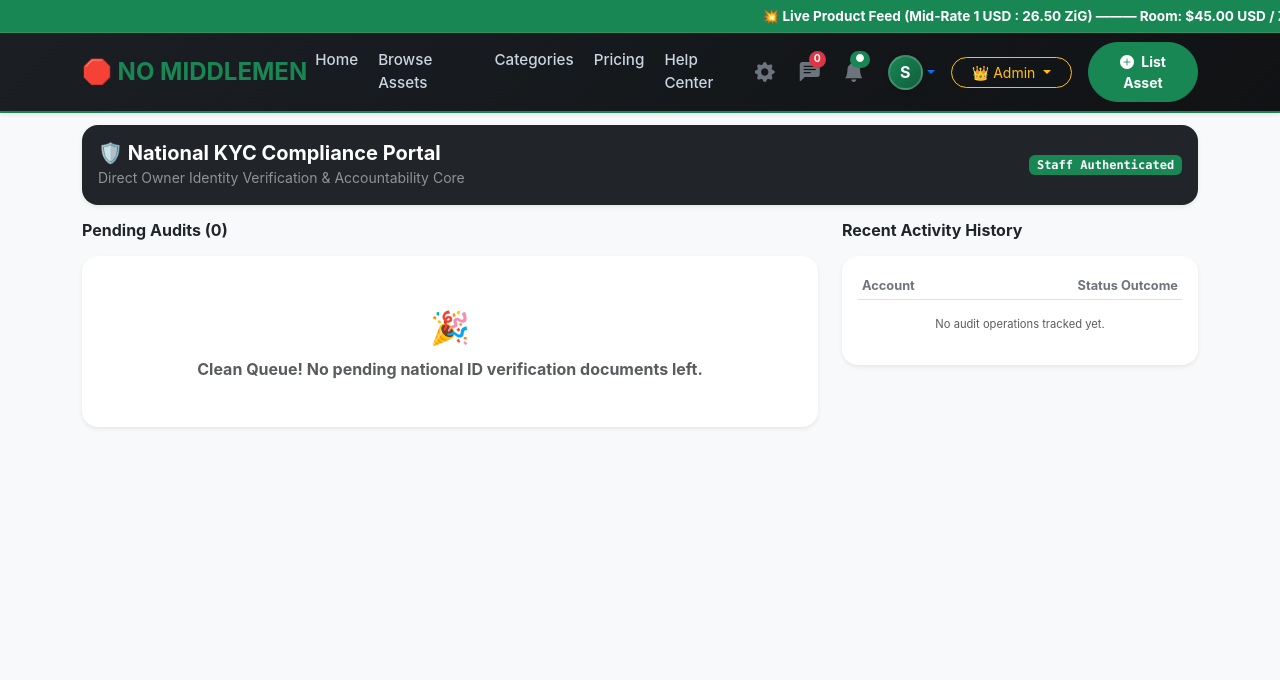
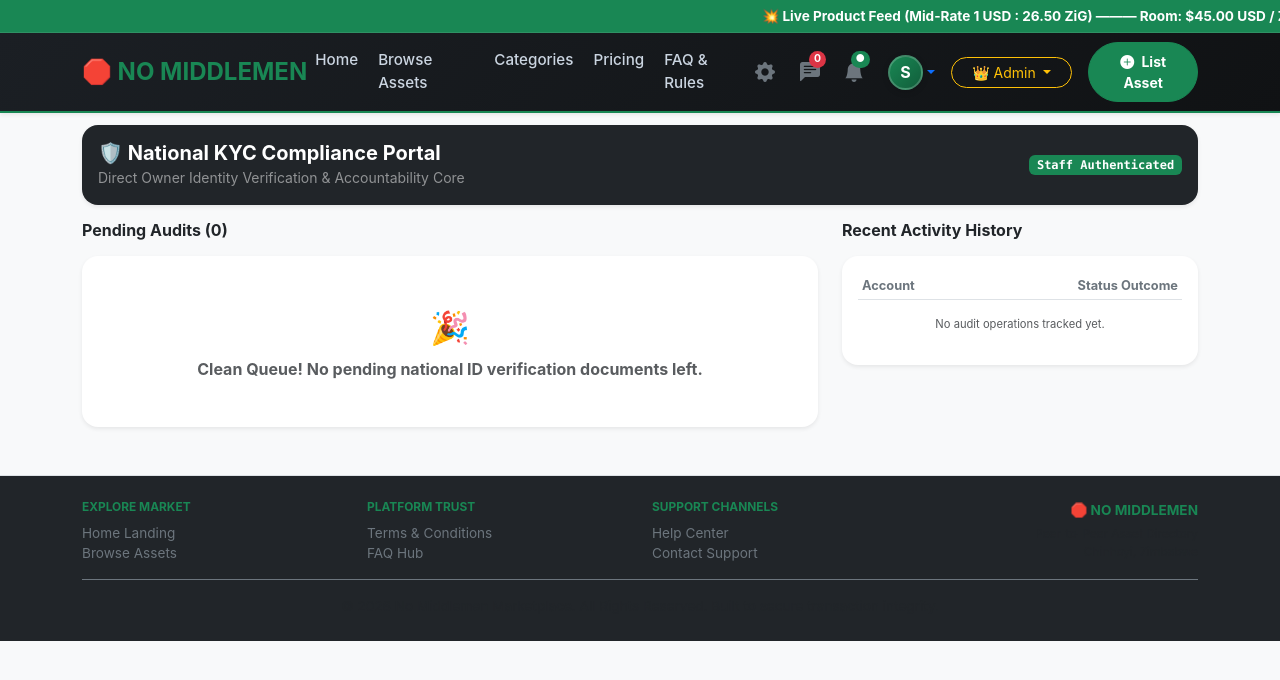
Before and after one commit to simeonmbwani/no-middlemen-market, a Django app: page /accounts/dashboard/compliance/ in a window 1280 px wide. Shown: the top 680 px of the page. Run offline with Django 5.2, Linux system fonts and the light colour scheme; a user stored in the database is signed in; data comes from the database, SQL or seed files in the repository.

Commit message:
Decoupled legal documentation views and added custom structural footer channels

```diff
--- a/listings/templates/base.html
+++ b/listings/templates/base.html
@@ -161,7 +161,7 @@
                         <li class="nav-item"><a class="nav-link nav-link-custom" href="{% url 'listings:list' %}?browse=true">Browse Assets</a></li>
                         <li class="nav-item"><a class="nav-link nav-link-custom" href="#categories-section">Categories</a></li>
                         <li class="nav-item"><a class="nav-link nav-link-custom" href="#pricing">Pricing</a></li>
-                        <li class="nav-item"><a class="nav-link nav-link-custom" href="#" data-bs-toggle="modal" data-bs-target="#settingsModal">Help Center</a></li>
+                        <li class="nav-item"><a class="nav-link nav-link-custom" href="{% url 'accounts:terms_faq' %}">FAQ & Rules</a></li>
                     </ul>
 
                     <div class="d-flex align-items-center gap-3">
@@ -196,7 +196,6 @@
                                     <li><a class="dropdown-item" href="{% url 'accounts:verify_identity' %}"><i class="bi bi-person-vcard-fill me-2"></i> Account Clearance</a></li>
                                     <li><hr class="dropdown-divider"></li>
                                     <li>
-                                       <li>
                                         <form method="POST" action="{% url 'accounts:logout' %}" class="d-block w-100 m-0 p-0">
                                             {% csrf_token %}
                                             <button type="submit" class="dropdown-item text-danger border-0 bg-transparent w-100 text-start py-2 px-3 fw-semibold">
@@ -224,8 +223,8 @@
                                     👑 Admin
                                 </button>
                                 <ul class="dropdown-menu dropdown-menu-end shadow border-0 mt-2 rounded-3">
-                                    <li><a class="dropdown-item fw-bold text-primary" href="{% url 'accounts:compliance_dashboard' %}">🛡️ Compliance Core</a></li>
-                                    <li><a class="dropdown-item" href="/admin/">Django Suite Panel</a></li>
+                                    <li><a class="dropdown-item fw-bold text-primary" href="{% url 'accounts:compliance_dashboard' %}"><i class="bi bi-shield-lock me-2"></i> Compliance Core</a></li>
+                                    <li><a class="dropdown-item" href="/admin/"><i class="bi bi-sliders me-2"></i> Django Suite Panel</a></li>
                                 </ul>
                             </div>
                         {% endif %}
@@ -246,19 +245,19 @@
     <div class="modal fade" id="settingsModal" tabindex="-1" aria-hidden="true">
         <div class="modal-content modal-dialog modal-dialog-scrollable p-3 shadow-lg rounded-4">
             <div class="modal-header border-0 pb-1">
-                <h5 class="modal-title fw-bold">Preferences Hub & Help Center</h5>
+                <h5 class="modal-title fw-bold"><i class="bi bi-sliders2-vertical text-success me-2"></i>Preferences & Control</h5>
                 <button type="button" class="btn-close" data-bs-dismiss="modal"></button>
             </div>
             <div class="modal-body" style="max-height: 75vh; overflow-y: auto;">
 
-                <div class="p-3 rounded mb-3 border bg-light-subtle">
-                    <h6 class="small fw-bold text-success text-uppercase mb-2">⚙️ System Preferences</h6>
+                <div class="p-3 rounded-4 mb-3 border bg-light-subtle">
+                    <h6 class="small fw-bold text-success text-uppercase mb-2"><i class="bi bi-palette2 me-1"></i> App Interface Settings</h6>
 
                     {% if user.is_authenticated %}
                         <div class="p-2.5 rounded mb-3 border border-warning-subtle" style="background-color: rgba(255, 193, 7, 0.04);">
-                            <span class="d-block small text-muted mb-1">Account Clearance Gate:</span>
+                            <span class="d-block small text-muted mb-1">Clearance Tier Verification:</span>
                             {% if user.is_verified_owner %}
-                                <span class="text-success fw-bold small">✓ Status: Verified Active Owner</span>
+                                <span class="text-success fw-bold small"><i class="bi bi-patch-check-fill me-1"></i> Verified Active Owner</span>
                             {% else %}
                                 <a href="{% url 'accounts:verify_identity' %}" class="btn btn-sm btn-warning w-100 fw-bold rounded-3 py-1">Access Verification Portal</a>
                             {% endif %}
@@ -267,7 +266,7 @@
 
                     <form action="{% url 'listings:set_language' %}" method="POST" id="langForm" class="mb-3">
                         {% csrf_token %}
-                        <label class="xsmall text-muted fw-bold mb-1">Language Option</label>
+                        <label class="xsmall text-muted fw-bold mb-1">Ecosystem Localization</label>
                         <select class="form-select form-select-sm mb-2 rounded-3" id="langSelector" name="language">
                             <option value="en">English</option>
                             <option value="sn">ChiShona</option>
@@ -277,87 +276,41 @@
                     </form>
 
                     <div class="mb-2">
-                        <label class="xsmall text-muted fw-bold mb-1">Display Surface Tier</label>
+                        <label class="xsmall text-muted fw-bold mb-1">Display Contrast Engine</label>
                         <div class="d-flex gap-2">
-                            <button class="btn btn-sm btn-outline-secondary w-50 rounded-3" onclick="setBrightness('light')">☀️ Light</button>
+                            <button class="btn btn-sm btn-outline-secondary w-50 rounded-3" onclick="setBrightness('light')">☀️ Light Mode</button>
                             <button class="btn btn-sm btn-dark border w-50 rounded-3" onclick="setBrightness('dark')">🌙 Dark Mode</button>
                         </div>
                     </div>
                 </div>
 
                 <div class="mb-3">
-                    <label class="small fw-bold mb-1 text-uppercase text-secondary font-monospace">⚖️ Terms & Conditions (Explicit)</label>
-                    <div class="accordion" id="modalLegalAccordion">
-
-                        <div class="accordion-item mb-2 border rounded-3 overflow-hidden">
-                            <h2 class="accordion-header">
-                                <button class="accordion-button collapsed py-2.5 small fw-bold" type="button" data-bs-toggle="collapse" data-bs-target="#modalAppFlow">
-                                    🚀 How the App Works & Users
-                                </button>
-                            </h2>
-                            <div id="modalAppFlow" class="accordion-collapse collapse" data-bs-parent="#modalLegalAccordion">
-                                <div class="accordion-body small text-muted" style="font-size: 0.8rem; line-height: 1.5;">
-                                    <strong>Ecosystem Design:</strong> This platform connects asset owners directly with genuine buyers/tenants across Zimbabwe. <br><br>
-                                    <strong>Platform Users:</strong> Restricted exclusively to legitimate item owners, title-holders, and direct buyers. Middlemen, unverified agents, and commission brokers are strictly banned from registering.
-                                </div>
+                    <h6 class="small fw-bold text-secondary text-uppercase mb-2"><i class="bi bi-shield-check me-1"></i> Marketplace Trust Bounds</h6>
+                    <div class="list-group list-group-flush border rounded-4 overflow-hidden shadow-sm" style="font-size: 0.9rem;">
+                        <a href="{% url 'accounts:terms_faq' %}" class="list-group-item list-group-item-action py-2.5 fw-semibold text-primary">
+                            <i class="bi bi-book me-2 text-primary"></i> Standalone Terms & Conditions
+                        </a>
+                        <a href="{% url 'accounts:terms_faq' %}?tab=faq" class="list-group-item list-group-item-action py-2.5 fw-semibold text-primary">
+                            <i class="bi bi-question-circle me-2 text-primary"></i> Read Help Frequently Asked Questions
+                        </a>
+                        {% if user.is_authenticated %}
+                            <a href="{% url 'accounts:password_change' %}" class="list-group-item list-group-item-action py-2.5 text-secondary">
+                                <i class="bi bi-key me-2 text-secondary"></i> Modify Account Secure Password
+                            </a>
+                        {% endif %}
                     </div>
                 </div>
 
-                        <div class="accordion-item mb-2 border rounded-3 overflow-hidden">
-                            <h2 class="accordion-header">
-                                <button class="accordion-button collapsed py-2.5 small fw-bold" type="button" data-bs-toggle="collapse" data-bs-target="#modalFeeReason">
-                                    💰 The $10 Maintenance Fee Mandate
-                                </button>
-                            </h2>
-                            <div id="modalFeeReason" class="accordion-collapse collapse" data-bs-parent="#modalLegalAccordion">
-                                <div class="accordion-body small text-muted" style="font-size: 0.8rem; line-height: 1.5;">
-                                    <strong>Purpose of Fee:</strong> A flat, one-time $10 maintenance fee is required to publish an asset. This funds server operational infrastructure and background KYC vetting.<br><br>
-                                    <strong>Your Advantage:</strong> We never charge commission percentages on sales. You keep 100% of your transactional earnings free from broker cuts.
-                                </div>
-                            </div>
-                        </div>
-
-                        <div class="accordion-item mb-2 border rounded-3 overflow-hidden">
-                            <h2 class="accordion-header">
-                                <button class="accordion-button collapsed py-2.5 small fw-bold" type="button" data-bs-toggle="collapse" data-bs-target="#modalUserRights">
-                                    🛡️ Your Protection & Rights Parameters
-                                </button>
-                            </h2>
-                            <div id="modalUserRights" class="accordion-collapse collapse" data-bs-parent="#modalLegalAccordion">
-                                <div class="accordion-body small text-muted" style="font-size: 0.8rem; line-height: 1.5;">
-                                    <strong>Sellers' Protection:</strong> All sellers are fully protected via mandatory National ID clearance checks. This stops brokers from stealing your property pictures and listing them elsewhere at inflated prices.<br><br>
-                                    <strong>Your Rights:</strong> You hold complete autonomy over your listed property data, negotiations, and direct contact avenues.
-                                </div>
-                            </div>
-                        </div>
-
-                        <div class="accordion-item mb-2 border rounded-3 overflow-hidden">
-                            <h2 class="accordion-header">
-                                <button class="accordion-button collapsed py-2.5 small fw-bold" type="button" data-bs-toggle="collapse" data-bs-target="#modalObligations">
-                                    ❌ Obligations & Exclusions of Liability
-                                </button>
-                            </h2>
-                            <div id="modalObligations" class="accordion-collapse collapse" data-bs-parent="#modalLegalAccordion">
-                                <div class="accordion-body small text-muted" style="font-size: 0.8rem; line-height: 1.5;">
-                                    <strong>User Obligations:</strong> Users are strictly obliged to list only valid, authentic assets that they legally own. Providing fraudulent data or attempting broker manipulation will lead to immediate profile blacklisting.<br><br>
-                                    <strong>Exclusion of Liability:</strong> The administration serves solely as an identity vetting system. We are not responsible for private off-platform payments, legal contractual conditions, or property field states. Buyers must perform standard due diligence.
-                                </div>
-                            </div>
-                        </div>
-
-                    </div>
-                </div>
-
-                <div class="p-3 rounded mb-3 border border-success" style="background-color: rgba(25, 135, 84, 0.05);">
-                    <h6 class="small fw-bold text-success text-uppercase mb-2"><i class="bi bi-headset"></i> Operational Helpline Links</h6>
+                <div class="p-3 rounded-4 border border-success mb-2" style="background-color: rgba(25, 135, 84, 0.05);">
+                    <h6 class="small fw-bold text-success text-uppercase mb-2"><i class="bi bi-headset"></i> Active Desk Channels</h6>
                     <div class="list-group list-group-flush gap-2 bg-transparent" style="font-size: 0.85rem;">
-                        <span class="list-group-item border-0 p-0 bg-transparent text-main"><strong>👤 Desk Admin:</strong> simeonmbwani</span>
-                        <a href="tel:+263775493710" class="list-group-item list-group-item-action border-0 p-0 bg-transparent text-primary fw-semibold"><i class="bi bi-telephone-fill text-success me-1"></i> Call Hotline 1: 0775493710</a>
-                        <a href="tel:+263786120826" class="list-group-item list-group-item-action border-0 p-0 bg-transparent text-primary fw-semibold"><i class="bi bi-telephone-fill text-success me-1"></i> Call Hotline 2: 0786120826</a>
+                        <span class="list-group-item border-0 p-0 bg-transparent text-main">👤 <strong>Desk Executive:</strong> simeonmbwani</span>
+                        <a href="tel:+263775493710" class="list-group-item list-group-item-action border-0 p-0 bg-transparent text-primary fw-semibold"><i class="bi bi-telephone-fill text-success me-1"></i> Call Line 1: 0775493710</a>
+                        <a href="tel:+263786120826" class="list-group-item list-group-item-action border-0 p-0 bg-transparent text-primary fw-semibold"><i class="bi bi-telephone-fill text-success me-1"></i> Call Line 2: 0786120826</a>
                         <a href="mailto:simeonmbwani@gmail.com" class="list-group-item list-group-item-action border-0 p-0 bg-transparent text-primary fw-semibold"><i class="bi bi-envelope-fill text-danger me-1"></i> Email Desk: simeonmbwani@gmail.com</a>
 
                         <div class="border-top pt-2 mt-1">
-                            <span class="d-block xsmall text-muted mb-1">🔑 Forgot password or username credential?</span>
+                            <span class="d-block xsmall text-muted mb-1">🔑 Need structural password adjustments?</span>
                             <a href="https://wa.me/263775493710?text=Hello%20Simeon,%20I%20forgot%20my%20marketplace%20password.%20Please%20assist%20me%20with%20resetting%20it." target="_blank" class="btn btn-success btn-sm w-100 fw-bold text-white btn-rounded shadow-sm mt-1">
                                 <i class="bi bi-whatsapp me-1"></i> Reset Password via WhatsApp (0775493710)
                             </a>
@@ -365,14 +318,50 @@
                     </div>
                 </div>
 
-                <div class="d-flex justify-content-between align-items-center text-muted pt-2 border-top" style="font-size: 0.75rem;">
-                    <span>Version: <strong>v2.0.6 (Stable Build)</strong></span>
-                    <span class="badge bg-secondary-subtle text-secondary rounded-pill">🔒 Secure Network</span>
+                <div class="d-flex justify-content-between align-items-center text-muted pt-2 border-top" style="font-size: 0.72rem;">
+                    <span>System Node: <strong>v2.0.6 (Stable Build)</strong></span>
+                    <span class="badge bg-secondary-subtle text-secondary rounded-pill px-2">🔒 Secure System</span>
                 </div>
 
             </div>
         </div>
     </div>
+
+    <footer class="border-top py-4 mt-5 bg-dark text-light" style="font-size: 0.85rem;">
+        <div class="container">
+            <div class="row row-gap-3">
+                <div class="col-6 col-md-3">
+                    <h6 class="text-success fw-bold small text-uppercase mb-2">Explore Market</h6>
+                    <ul class="list-unstyled d-flex flex-column gap-1.5 m-0">
+                        <li><a href="{% url 'listings:list' %}" class="text-secondary text-decoration-none hover-text-white">Home Landing</a></li>
+                        <li><a href="{% url 'listings:list' %}?browse=true" class="text-secondary text-decoration-none">Browse Assets</a></li>
+                    </ul>
+                </div>
+                <div class="col-6 col-md-3">
+                    <h6 class="text-success fw-bold small text-uppercase mb-2">Platform Trust</h6>
+                    <ul class="list-unstyled d-flex flex-column gap-1.5 m-0">
+                        <li><a href="{% url 'accounts:terms_faq' %}" class="text-secondary text-decoration-none">Terms & Conditions</a></li>
+                        <li><a href="{% url 'accounts:terms_faq' %}?tab=faq" class="text-secondary text-decoration-none">FAQ Hub</a></li>
+                    </ul>
+                </div>
+                <div class="col-6 col-md-3">
+                    <h6 class="text-success fw-bold small text-uppercase mb-2">Support Channels</h6>
+                    <ul class="list-unstyled d-flex flex-column gap-1.5 m-0">
+                        <li><a href="#" data-bs-toggle="modal" data-bs-target="#settingsModal" class="text-secondary text-decoration-none">Help Center</a></li>
+                        <li><a href="tel:+263775493710" class="text-secondary text-decoration-none">Contact Support</a></li>
+                    </ul>
+                </div>
+                <div class="col-6 col-md-3 text-md-end">
+                    <span class="d-block fw-bold text-success mb-1">🛑 NO MIDDLEMEN</span>
+                    <small class="text-muted d-block">Peer-to-Peer Asset Directory</small>
+                    <small class="text-muted d-block opacity-50">Chinhoyi, Zimbabwe</small>
+                </div>
+            </div>
+            <div class="text-center text-muted border-top border-secondary pt-3 mt-3 xsmall">
+                &copy; 2026 No Middlemen Marketplace. All Rights Reserved. Built to secure transaction integrity.
+            </div>
+        </div>
+    </footer>
 
     <script src="https://cdn.jsdelivr.net/npm/bootstrap@5.3.3/dist/js/bootstrap.bundle.min.js"></script>
     <script>
@@ -402,7 +391,6 @@
             })
             .catch(err => console.log('Async notification background sync failed container skip.'));
         }
-        // Initialize active checker thread interval running every 10 seconds smoothly
         setInterval(checkUnreadDirectMessages, 10000);
         document.addEventListener('DOMContentLoaded', checkUnreadDirectMessages);
     </script>
```
Lines whose indentation alone changed are shown as unchanged.
